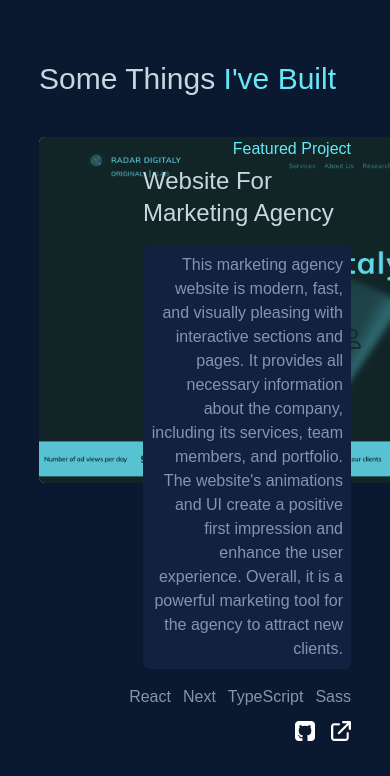
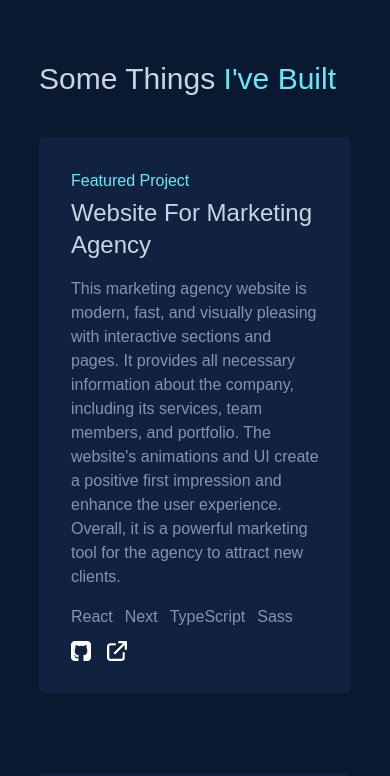
Before and after one commit to matveisch/portfolio, a Next.js app: page / in a window 390 px wide. Shown: the part 2940-3716 px from the top of the page. Built offline with nearby package versions, Linux system fonts and the light colour scheme.

Commit message:
work mobile

```diff
--- /dev/null
+++ b/src/components/FeaturedProjectMobile.tsx
@@ -0,0 +1,44 @@
+import Image, { StaticImageData } from 'next/image';
+import githubIcon from '../../public/images/github.png';
+import linkIcon from '../../public/images/external-link.png';
+import styles from '../styles/Home.module.css';
+import Link from 'next/link';
+
+interface Props {
+  title: string;
+  cover: StaticImageData;
+  description: string;
+  stack: string[];
+  linkGithub: string;
+  linkWebsite: string;
+  rtl: boolean;
+}
+
+export default function FeaturedProjectMobile(props: Props) {
+  const { title, cover, description, stack, linkGithub, linkWebsite, rtl } = props;
+
+  return (
+    <div className="relative bg-[#112240] rounded-md">
+      <div className={`flex flex-col z-20 relative p-8`}>
+        <h4 className="mb-1 text-cyan-300">Featured Project</h4>
+        <h2 className="mb-4 text-2xl text-slate-300">{title}</h2>
+        <div className="mb-4">
+          <p>{description}</p>
+        </div>
+        <div className="flex gap-3 flex-wrap">
+          {stack.map(item => {
+            return <p key={item}>{item}</p>;
+          })}
+        </div>
+        <div className="flex gap-4 items-center mt-3">
+          <Link href={linkGithub} target="_blank" as="image">
+            <Image src={githubIcon} alt="github-icon" width={20} className={`${styles.filter}`} />
+          </Link>
+          <Link href={linkWebsite} target="_blank" as="image">
+            <Image src={linkIcon} alt="link-icon" width={20} className={`${styles.filter}`} />
+          </Link>
+        </div>
+      </div>
+    </div>
+  );
+}
--- a/src/sections/Work.tsx
+++ b/src/sections/Work.tsx
@@ -2,7 +2,10 @@ import radarCover from '../../public/images/radar.png';
 import streamingCover from '../../public/images/beetrade-streaming.png';
 import promoteCover from '../../public/images/beetrade-promote.png';
 import FeaturedProject from '@/components/FeaturedProject';
+import { useEffect, useState } from 'react';
+import FeaturedProjectMobile from '@/components/FeaturedProjectMobile';
 export default function Work() {
+  const [screenWidth, setScreenWidth] = useState(0);
   const projects = [
     {
       title: 'Website For Marketing Agency',
@@ -42,13 +45,32 @@ export default function Work() {
     },
   ];
 
+  useEffect(() => {
+    function handleWidthChange() {
+      setScreenWidth(window.innerWidth);
+    }
+
+    window.addEventListener('resize', handleWidthChange);
+
+    return () => {
+      window.removeEventListener('resize', handleWidthChange);
+    };
+  }, []);
+
+  function getComponent() {
+    if (screenWidth > 768) {
+      return FeaturedProject;
+    }
+  }
+
   return (
     <section>
       <h1 className="text-3xl text-slate-300 mb-10">
         Some Things <span className="text-cyan-300">I've Built</span>
       </h1>
-      <div className="flex flex-col gap-32">
-        {projects.map((project, index) => (
+      <div className="flex flex-col gap-20 md:gap-32">
+        {projects.map((project, index) =>
+          screenWidth > 768 ? (
             <FeaturedProject
               title={project.title}
               cover={project.cover}
@@ -59,7 +81,19 @@ export default function Work() {
               rtl={index % 2 !== 0}
               key={project.title}
             />
-        ))}
+          ) : (
+            <FeaturedProjectMobile
+              title={project.title}
+              cover={project.cover}
+              description={project.description}
+              stack={project.stack}
+              linkGithub={project.linkGithub}
+              linkWebsite={project.linkWebsite}
+              rtl={index % 2 !== 0}
+              key={project.title}
+            />
+          ),
+        )}
       </div>
     </section>
   );
```
Lines whose indentation alone changed are shown as unchanged.
